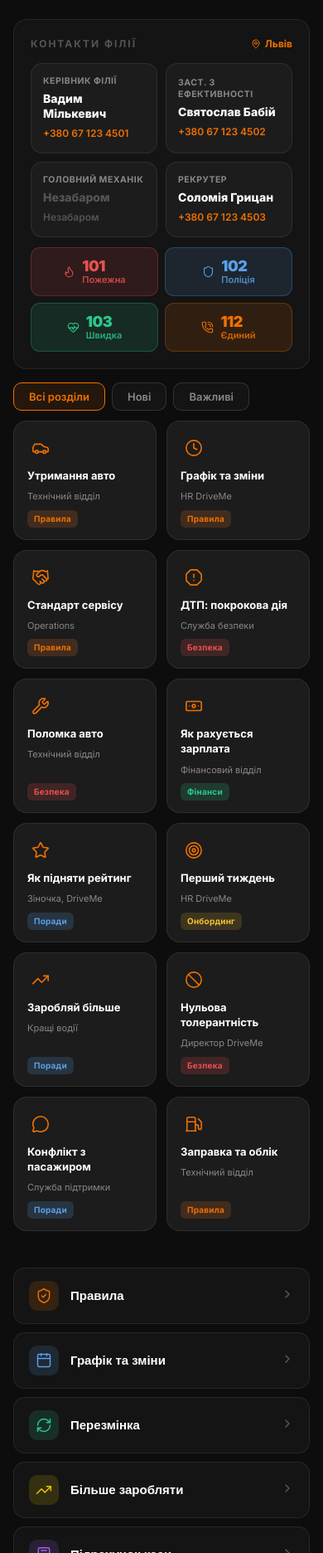
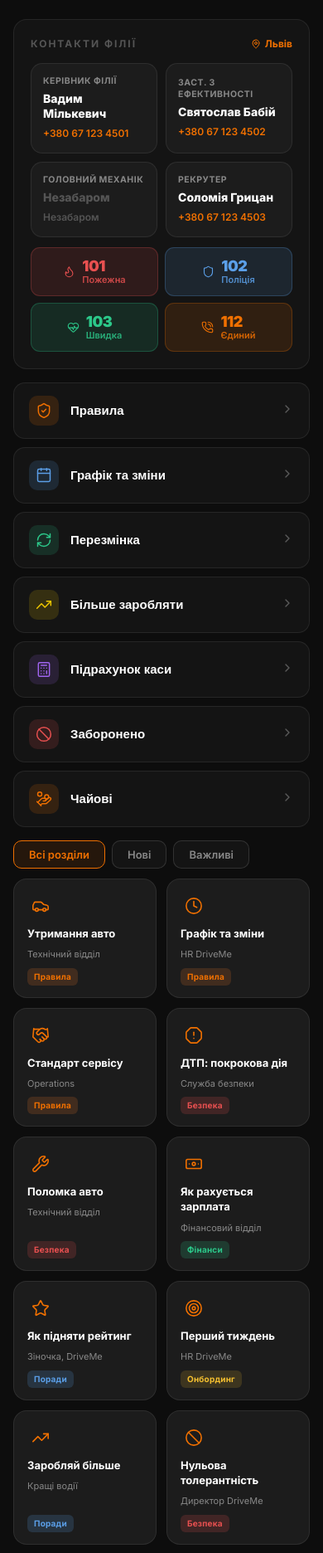
Before and after one commit to Clutchfans34/driveme-driver-portal, a plain HTML site: page index.html in a window 390 px wide. Shown: the part 128-2000 px from the top of the page at 83% size. Drawn offline with nearby package versions, Linux system fonts and the light colour scheme.

Commit message:
Move mobile quick buttons between contacts and shelf in grid

```diff
--- a/index.html
+++ b/index.html
@@ -428,7 +428,7 @@ input[type=range]::-webkit-slider-thumb{-webkit-appearance:none;width:18px;heigh
   .contacts-grid{grid-template-columns:1fr}
   .home-top{grid-template-columns:1fr}
   .qc-photo{display:none}
-  .mob-quick-btns{display:flex !important;flex-direction:column;gap:10px;margin-top:16px}
+  .mob-quick-btns{display:flex !important;flex-direction:column;gap:10px;margin-top:0;grid-column:1}
 }
 .mob-quick-btns{display:none}
 .mqb-btn{
@@ -536,21 +536,7 @@ input[type=range]::-webkit-slider-thumb{-webkit-appearance:none;width:18px;heigh
         </div>
       </div><!-- /qc-block -->
 
-      <!-- RIGHT: SHELF CARDS -->
-      <div class="home-shelf-right">
-        <div class="shelf-tabs-row" style="margin-bottom:12px">
-          <div class="shelf-tabs">
-            <button class="shelf-tab on" onclick="filterShelf('all',this)">Всі розділи</button>
-            <button class="shelf-tab" onclick="filterShelf('new',this)">Нові</button>
-            <button class="shelf-tab" onclick="filterShelf('imp',this)">Важливі</button>
-          </div>
-        </div>
-        <div class="shelf-row" id="shelfRow"></div>
-      </div><!-- /home-shelf-right -->
-
-    </div><!-- /home-top -->
-
-    <!-- MOBILE QUICK BUTTONS -->
+      <!-- MOBILE QUICK BUTTONS (between contacts and shelf on mobile) -->
       <div class="mob-quick-btns">
         <button class="mqb-btn" onclick="showPage('rules',document.querySelectorAll('.mob-nav-btn')[1])">
           <div class="mqb-icon" style="background:rgba(240,112,0,.15);color:var(--accent)"><i data-lucide="shield-check"></i></div>
@@ -587,7 +573,21 @@ input[type=range]::-webkit-slider-thumb{-webkit-appearance:none;width:18px;heigh
           <span>Чайові</span>
           <span class="mqb-arr"><i data-lucide="chevron-right"></i></span>
         </button>
-    </div><!-- /mob-quick-btns -->
+      </div><!-- /mob-quick-btns inside grid -->
+
+      <!-- RIGHT: SHELF CARDS -->
+      <div class="home-shelf-right">
+        <div class="shelf-tabs-row" style="margin-bottom:12px">
+          <div class="shelf-tabs">
+            <button class="shelf-tab on" onclick="filterShelf('all',this)">Всі розділи</button>
+            <button class="shelf-tab" onclick="filterShelf('new',this)">Нові</button>
+            <button class="shelf-tab" onclick="filterShelf('imp',this)">Важливі</button>
+          </div>
+        </div>
+        <div class="shelf-row" id="shelfRow"></div>
+      </div><!-- /home-shelf-right -->
+
+    </div><!-- /home-top -->
 
     <!-- BELOW: SEARCH + KANBAN -->
     <div class="search-row">
```
Lines whose indentation alone changed are shown as unchanged.
